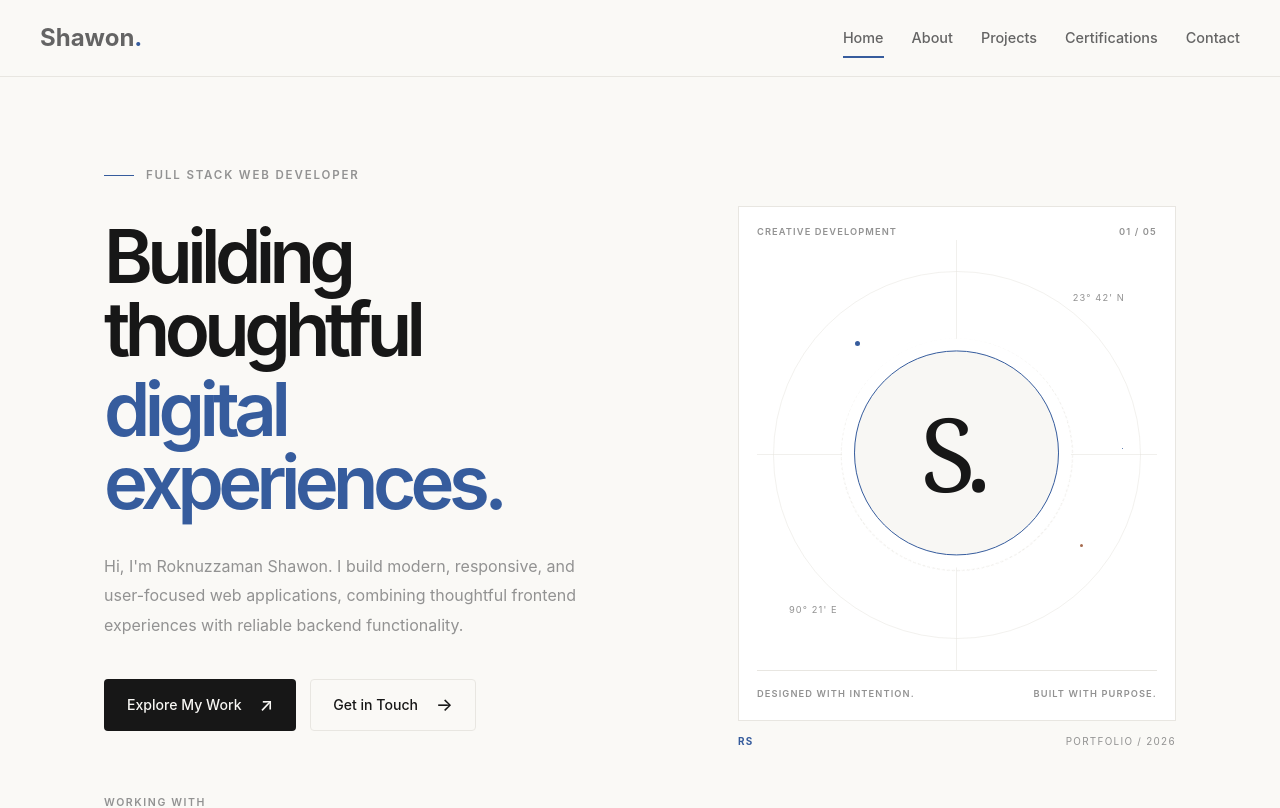
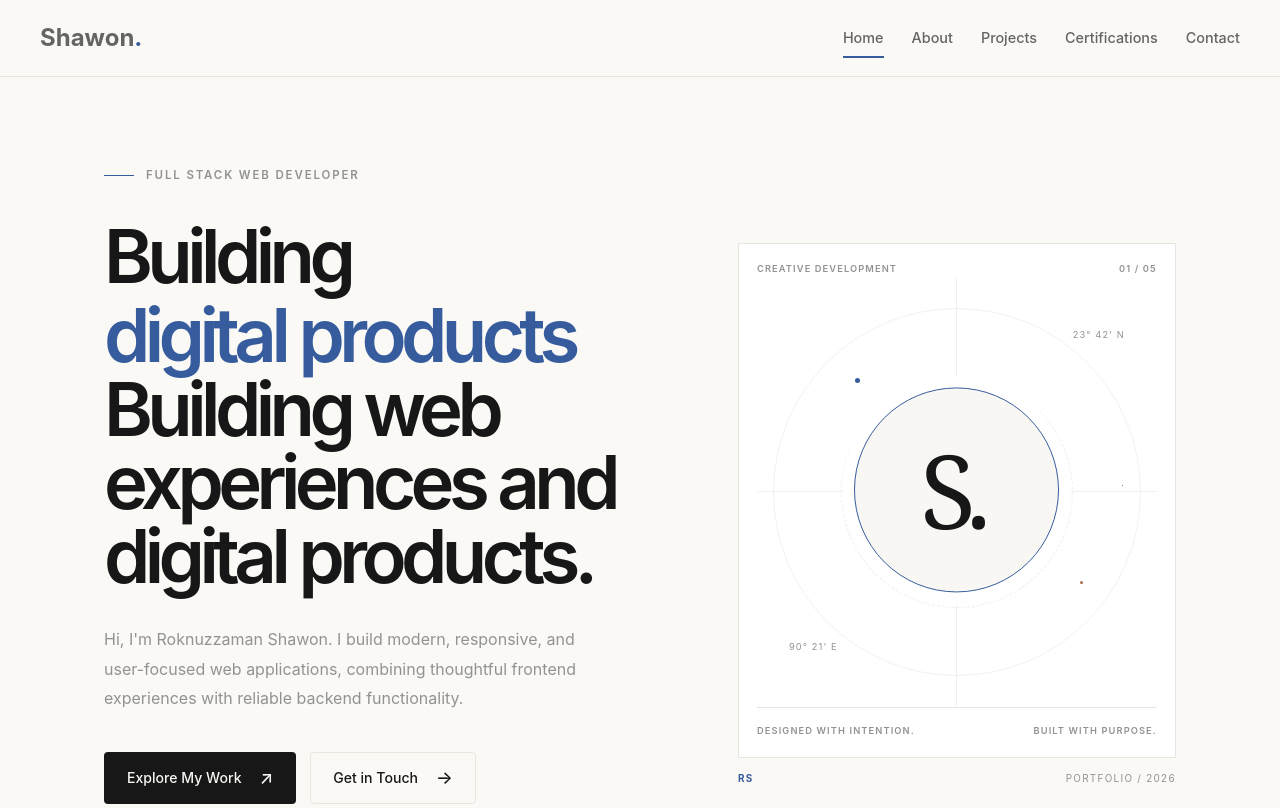
Before and after one commit to Shawon-lab-debug/shawon-portfolio, a React (Vite) app in the folder shawon-portfolio/: page / in a window 1280 px wide. Shown: the top 808 px of the page. Built offline with nearby package versions, Linux system fonts and the light colour scheme.

Commit message:
feat: add staggered and word reveal text animations

```diff
--- /dev/null
+++ b/shawon-portfolio/src/components/animations/WordReveal.tsx
@@ -0,0 +1,62 @@
+import { useEffect, useRef, useState, type CSSProperties } from 'react';
+import './text-motion.css';
+
+interface WordRevealProps {
+  text: string;
+  className?: string;
+}
+
+export function WordReveal({ text, className = '' }: WordRevealProps) {
+  const elementRef = useRef<HTMLSpanElement>(null);
+  const [isVisible, setIsVisible] = useState(false);
+  const [prefersReducedMotion, setPrefersReducedMotion] = useState(false);
+
+  useEffect(() => {
+    const motionQuery = window.matchMedia('(prefers-reduced-motion: reduce)');
+    const updateMotionPreference = () => setPrefersReducedMotion(motionQuery.matches);
+    updateMotionPreference();
+    motionQuery.addEventListener('change', updateMotionPreference);
+    return () => motionQuery.removeEventListener('change', updateMotionPreference);
+  }, []);
+
+  useEffect(() => {
+    const element = elementRef.current;
+    if (!element) return;
+
+    if (prefersReducedMotion || !('IntersectionObserver' in window)) {
+      setIsVisible(true);
+      return;
+    }
+
+    const observer = new IntersectionObserver(([entry]) => {
+      if (entry.isIntersecting) {
+        setIsVisible(true);
+        observer.unobserve(element);
+      }
+    }, { threshold: 0.25, rootMargin: '0px 0px -40px 0px' });
+
+    observer.observe(element);
+    return () => observer.disconnect();
+  }, [prefersReducedMotion]);
+
+  const words = text.trim().split(/\s+/);
+
+  return (
+    <span
+      ref={elementRef}
+      className={`word-reveal ${isVisible ? 'is-visible' : ''} ${prefersReducedMotion ? 'word-reveal--reduced' : ''} ${className}`.trim()}
+      aria-label={text}
+    >
+      {words.map((word, index) => (
+        <span
+          key={`${word}-${index}`}
+          className="word-reveal__word"
+          aria-hidden="true"
+          style={{ '--word-index': index } as CSSProperties}
+        >
+          {word}{index < words.length - 1 ? '\u00a0' : ''}
+        </span>
+      ))}
+    </span>
+  );
+}
--- /dev/null
+++ b/shawon-portfolio/src/components/animations/text-motion.css
@@ -0,0 +1,56 @@
+/* Word-by-word scroll reveal */
+.word-reveal {
+  display: inline;
+}
+
+.word-reveal__word {
+  display: inline-block;
+  opacity: 0;
+  transform: translate3d(0, 0.65em, 0);
+  transition:
+    opacity 650ms cubic-bezier(0.22, 1, 0.36, 1),
+    transform 650ms cubic-bezier(0.22, 1, 0.36, 1);
+  transition-delay: calc(var(--word-index, 0) * 75ms);
+}
+
+.word-reveal.is-visible .word-reveal__word,
+.word-reveal--reduced .word-reveal__word {
+  opacity: 1;
+  transform: translate3d(0, 0, 0);
+}
+
+/* Staggered Hero entrance */
+.hero__motion-item {
+  opacity: 0;
+  animation: hero-text-stagger 700ms cubic-bezier(0.22, 1, 0.36, 1) both;
+}
+
+.hero__eyebrow.hero__motion-item { animation-delay: 100ms; }
+.hero__title.hero__motion-item { animation-delay: 220ms; }
+.hero__description.hero__motion-item { animation-delay: 360ms; }
+.hero__actions.hero__motion-item { animation-delay: 480ms; }
+.hero__technologies.hero__motion-item { animation-delay: 600ms; }
+
+@keyframes hero-text-stagger {
+  from {
+    opacity: 0;
+    transform: translate3d(0, 18px, 0);
+  }
+  to {
+    opacity: 1;
+    transform: translate3d(0, 0, 0);
+  }
+}
+
+@media (prefers-reduced-motion: reduce) {
+  .word-reveal__word {
+    opacity: 1;
+    transform: none;
+    transition: none;
+  }
+
+  .hero__motion-item {
+    opacity: 1;
+    animation: none;
+  }
+}
--- a/shawon-portfolio/src/components/sections/Hero/Hero.tsx
+++ b/shawon-portfolio/src/components/sections/Hero/Hero.tsx
@@ -1,6 +1,7 @@
-
+import { useEffect, useState, type PointerEvent } from 'react';
 import { Link } from 'react-router-dom';
 import { Container, Section } from '../../ui';
+import '../../animations/text-motion.css';
 import './Hero.css';
 
 const technologies = [
@@ -11,57 +12,138 @@ const technologies = [
   'MongoDB',
 ];
 
+const typingPhrases = [
+  'web experiences',
+  'digital products',
+  'full-stack apps',
+  'responsive sites',
+];
+
+function useTypingAnimation(phrases: string[]) {
+  const [phraseIndex, setPhraseIndex] = useState(0);
+  const [displayedText, setDisplayedText] = useState('');
+  const [isDeleting, setIsDeleting] = useState(false);
+  const [isReducedMotion, setIsReducedMotion] = useState(false);
+
+  useEffect(() => {
+    const mediaQuery = window.matchMedia('(prefers-reduced-motion: reduce)');
+    const updateMotionPreference = () => setIsReducedMotion(mediaQuery.matches);
+    updateMotionPreference();
+    mediaQuery.addEventListener('change', updateMotionPreference);
+    return () => mediaQuery.removeEventListener('change', updateMotionPreference);
+  }, []);
+
+  useEffect(() => {
+    if (isReducedMotion) {
+      setDisplayedText(phrases[0]);
+      setIsDeleting(false);
+      return;
+    }
+
+    const currentPhrase = phrases[phraseIndex];
+    const isComplete = displayedText === currentPhrase;
+    const isEmpty = displayedText === '';
+    let delay = isDeleting ? 30 : 65;
+
+    if (isComplete) {
+      delay = 1800;
+    } else if (isEmpty && isDeleting) {
+      delay = 250;
+    }
+
+    const timeout = window.setTimeout(() => {
+      if (isComplete && !isDeleting) {
+        setIsDeleting(true);
+        return;
+      }
+
+      if (isEmpty && isDeleting) {
+        setIsDeleting(false);
+        setPhraseIndex((current) => (current + 1) % phrases.length);
+        return;
+      }
+
+      setDisplayedText((current) =>
+        isDeleting
+          ? current.slice(0, -1)
+          : currentPhrase.slice(0, current.length + 1),
+      );
+    }, delay);
+
+    return () => window.clearTimeout(timeout);
+  }, [displayedText, isDeleting, isReducedMotion, phraseIndex, phrases]);
+
+  return { displayedText, isReducedMotion };
+}
+
 function Hero() {
+  const { displayedText, isReducedMotion } = useTypingAnimation(typingPhrases);
+
+  const handleVisualPointerMove = (event: PointerEvent<HTMLDivElement>) => {
+    if (isReducedMotion || event.pointerType === 'touch') return;
+
+    const frame = event.currentTarget;
+    const bounds = frame.getBoundingClientRect();
+    if (!bounds.width || !bounds.height) return;
+
+    const pointerX = (event.clientX - bounds.left) / bounds.width;
+    const pointerY = (event.clientY - bounds.top) / bounds.height;
+    const rotateY = (pointerX - 0.5) * 8;
+    const rotateX = (0.5 - pointerY) * 6;
+
+    frame.style.setProperty('--hero-tilt-x', `${rotateX.toFixed(2)}deg`);
+    frame.style.setProperty('--hero-tilt-y', `${rotateY.toFixed(2)}deg`);
+  };
+
+  const resetVisualTilt = (event: PointerEvent<HTMLDivElement>) => {
+    event.currentTarget.style.setProperty('--hero-tilt-x', '0deg');
+    event.currentTarget.style.setProperty('--hero-tilt-y', '0deg');
+  };
+
   return (
     <Section spacing="lg" className="hero-section">
       <Container>
         <div className="hero">
           <div className="hero__content">
-            <div className="hero__eyebrow">
+            <div className="hero__eyebrow hero__motion-item">
               <span className="hero__eyebrow-line" aria-hidden="true" />
               <span>FULL STACK WEB DEVELOPER</span>
             </div>
 
-            <h1 className="hero__title">
-              Building thoughtful
+            <h1 className="hero__title hero__motion-item">
+              <span className="hero__title-static">Building</span>
               <span className="hero__title-accent">
-                digital experiences.
+                <span className="hero__typing-text" aria-hidden="true">
+                  {displayedText}
+                </span>
+                {!isReducedMotion && (
+                  <span className="hero__typing-cursor" aria-hidden="true" />
+                )}
+              </span>
+              <span className="hero__visually-hidden">
+                Building web experiences and digital products.
               </span>
             </h1>
 
-            <p className="hero__description">
+            <p className="hero__description hero__motion-item">
               Hi, I'm Roknuzzaman Shawon. I build modern, responsive,
               and user-focused web applications, combining thoughtful
               frontend experiences with reliable backend functionality.
             </p>
 
-            <div className="hero__actions">
-              <Link
-                to="/projects"
-                className="hero__button hero__button--primary"
-              >
+            <div className="hero__actions hero__motion-item">
+              <Link to="/projects" className="hero__button hero__button--primary">
                 <span>Explore My Work</span>
-                <span className="hero__button-arrow" aria-hidden="true">
-                  ↗
-                </span>
+                <span className="hero__button-arrow" aria-hidden="true">↗</span>
               </Link>
-
-              <Link
-                to="/contact"
-                className="hero__button hero__button--secondary"
-              >
+              <Link to="/contact" className="hero__button hero__button--secondary">
                 Get in Touch
-                <span className="hero__button-arrow" aria-hidden="true">
-                  →
-                </span>
+                <span className="hero__button-arrow" aria-hidden="true">→</span>
               </Link>
             </div>
 
-            <div className="hero__technologies">
-              <span className="hero__technologies-label">
-                WORKING WITH
-              </span>
-
+            <div className="hero__technologies hero__motion-item">
+              <span className="hero__technologies-label">WORKING WITH</span>
               <ul className="hero__technology-list">
                 {technologies.map((technology) => (
                   <li key={technology}>{technology}</li>
@@ -70,11 +152,13 @@ function Hero() {
             </div>
           </div>
 
-          <div
-            className="hero__visual"
-            aria-hidden="true"
-          >
-            <div className="hero__visual-frame">
+          <div className="hero__visual" aria-hidden="true">
+            <div
+              className="hero__visual-frame"
+              onPointerMove={handleVisualPointerMove}
+              onPointerLeave={resetVisualTilt}
+              onPointerCancel={resetVisualTilt}
+            >
               <div className="hero__visual-topline">
                 <span>CREATIVE DEVELOPMENT</span>
                 <span>01 / 05</span>
@@ -83,19 +167,15 @@ function Hero() {
               <div className="hero__visual-art">
                 <div className="hero__art-orbit hero__art-orbit--outer" />
                 <div className="hero__art-orbit hero__art-orbit--inner" />
-
                 <div className="hero__art-circle">
                   <span className="hero__art-initial">S.</span>
                 </div>
-
                 <span className="hero__art-coordinate hero__art-coordinate--top">
                   23° 42' N
                 </span>
-
                 <span className="hero__art-coordinate hero__art-coordinate--bottom">
                   90° 21' E
                 </span>
-
                 <span className="hero__art-marker hero__art-marker--one" />
                 <span className="hero__art-marker hero__art-marker--two" />
                 <span className="hero__art-marker hero__art-marker--three" />
--- a/shawon-portfolio/src/components/ui/SectionHeading/SectionHeading.tsx
+++ b/shawon-portfolio/src/components/ui/SectionHeading/SectionHeading.tsx
@@ -1,16 +1,15 @@
-
-import type { HTMLAttributes, ReactNode } from 'react'
-
-export type HeadingAlignment = 'left' | 'center' | 'right'
-export type HeadingLevel = 2 | 3 | 4
+import type { HTMLAttributes, ReactNode } from 'react';
+import { WordReveal } from '../../animations/WordReveal';
+export type HeadingAlignment = 'left' | 'center' | 'right';
+export type HeadingLevel = 2 | 3 | 4;
 
 export interface SectionHeadingProps
   extends HTMLAttributes<HTMLDivElement> {
-  title: string
-  eyebrow?: string
-  description?: ReactNode
-  align?: HeadingAlignment
-  level?: HeadingLevel
+  title: string;
+  eyebrow?: string;
+  description?: ReactNode;
+  align?: HeadingAlignment;
+  level?: HeadingLevel;
 }
 
 export function SectionHeading({
@@ -22,7 +21,7 @@ export function SectionHeading({
   className = '',
   ...props
 }: SectionHeadingProps) {
-  const HeadingTag = `h${level}` as const
+  const HeadingTag = `h${level}` as const;
 
   const classes = [
     'section-heading',
@@ -30,7 +29,7 @@ export function SectionHeading({
     className,
   ]
     .filter(Boolean)
-    .join(' ')
+    .join(' ');
 
   return (
     <div className={classes} {...props}>
@@ -41,7 +40,7 @@ export function SectionHeading({
       )}
 
       <HeadingTag className="section-heading__title">
-        {title}
+        <WordReveal text={title} />
       </HeadingTag>
 
       {description && (
@@ -50,5 +49,5 @@ export function SectionHeading({
         </div>
       )}
     </div>
-  )
+  );
 }
```
